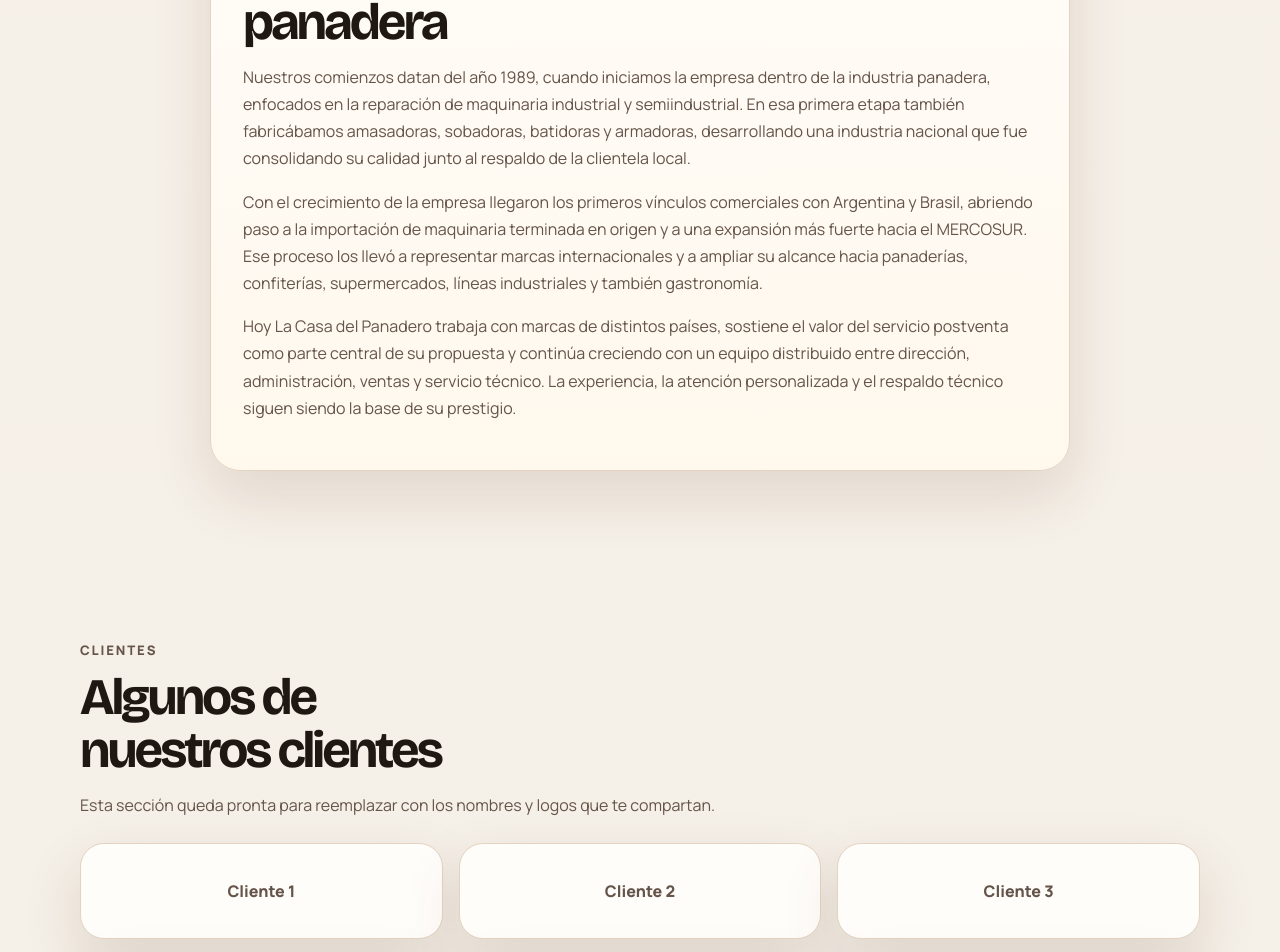
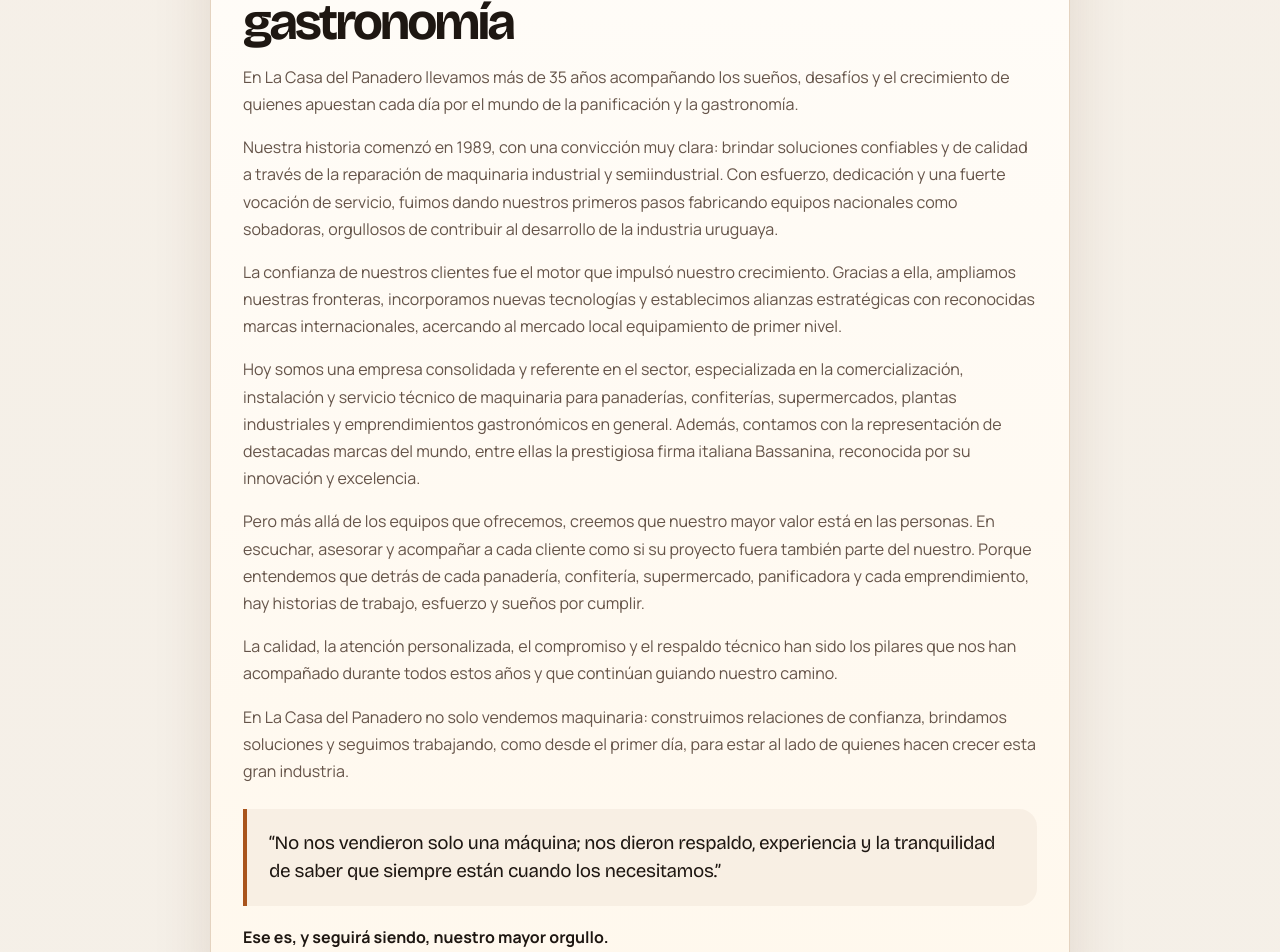
Before and after one commit to navarromaxi/la-casa-del-panadero-web, a Next.js app: page / in a window 1280 px wide. Shown: the part 4660-5612 px from the top of the page. Built offline with nearby package versions, Linux system fonts and the light colour scheme.

Commit message:
cambio en historia hecho

```diff
--- a/app/globals.css
+++ b/app/globals.css
@@ -629,6 +629,28 @@
   max-width: 860px;
 }
 
+.story-quote {
+  margin: 24px 0 0;
+  padding: 20px 22px;
+  border-left: 4px solid var(--brand);
+  border-radius: 0 18px 18px 0;
+  background: rgba(239, 226, 212, 0.45);
+  font-family: var(--font-heading), sans-serif;
+  font-size: 1.18rem;
+  line-height: 1.5;
+  letter-spacing: -0.02em;
+}
+
+.story-signoff {
+  margin-top: 18px !important;
+  font-weight: 700;
+  color: var(--ink) !important;
+}
+
+.clients-section {
+  padding-top: 0;
+}
+
 .news-section {
   padding-top: 0;
 }
--- a/app/page.tsx
+++ b/app/page.tsx
@@ -266,27 +266,55 @@
       <section id="historia" className="section">
         <div className="container story-card">
           <p className="eyebrow">Nuestra historia</p>
-          <h2>Desde 1989 vinculados al crecimiento de la industria panadera</h2>
+          <h2>Más de 35 años acompañando el crecimiento de la panificación y la gastronomía</h2>
           <p>
-            Nuestros comienzos datan del año 1989, cuando iniciamos la empresa dentro de la
-            industria panadera, enfocados en la reparación de maquinaria industrial y
-            semiindustrial. En esa primera etapa también fabricábamos amasadoras, sobadoras,
-            batidoras y armadoras, desarrollando una industria nacional que fue consolidando su
-            calidad junto al respaldo de la clientela local.
+            En La Casa del Panadero llevamos más de 35 años acompañando los sueños, desafíos y el
+            crecimiento de quienes apuestan cada día por el mundo de la panificación y la
+            gastronomía.
           </p>
           <p>
-            Con el crecimiento de la empresa llegaron los primeros vínculos comerciales con
-            Argentina y Brasil, abriendo paso a la importación de maquinaria terminada en origen y a
-            una expansión más fuerte hacia el MERCOSUR. Ese proceso los llevó a representar marcas
-            internacionales y a ampliar su alcance hacia panaderías, confiterías, supermercados,
-            líneas industriales y también gastronomía.
+            Nuestra historia comenzó en 1989, con una convicción muy clara: brindar soluciones
+            confiables y de calidad a través de la reparación de maquinaria industrial y
+            semiindustrial. Con esfuerzo, dedicación y una fuerte vocación de servicio, fuimos
+            dando nuestros primeros pasos fabricando equipos nacionales como sobadoras, orgullosos
+            de contribuir al desarrollo de la industria uruguaya.
           </p>
           <p>
-            Hoy La Casa del Panadero trabaja con marcas de distintos países, sostiene el valor del
-            servicio postventa como parte central de su propuesta y continúa creciendo con un equipo
-            distribuido entre dirección, administración, ventas y servicio técnico. La experiencia,
-            la atención personalizada y el respaldo técnico siguen siendo la base de su prestigio.
+            La confianza de nuestros clientes fue el motor que impulsó nuestro crecimiento. Gracias
+            a ella, ampliamos nuestras fronteras, incorporamos nuevas tecnologías y establecimos
+            alianzas estratégicas con reconocidas marcas internacionales, acercando al mercado local
+            equipamiento de primer nivel.
           </p>
+          <p>
+            Hoy somos una empresa consolidada y referente en el sector, especializada en la
+            comercialización, instalación y servicio técnico de maquinaria para panaderías,
+            confiterías, supermercados, plantas industriales y emprendimientos gastronómicos en
+            general. Además, contamos con la representación de destacadas marcas del mundo, entre
+            ellas la prestigiosa firma italiana Bassanina, reconocida por su innovación y
+            excelencia.
+          </p>
+          <p>
+            Pero más allá de los equipos que ofrecemos, creemos que nuestro mayor valor está en las
+            personas. En escuchar, asesorar y acompañar a cada cliente como si su proyecto fuera
+            también parte del nuestro. Porque entendemos que detrás de cada panadería, confitería,
+            supermercado, panificadora y cada emprendimiento, hay historias de trabajo, esfuerzo y
+            sueños por cumplir.
+          </p>
+          <p>
+            La calidad, la atención personalizada, el compromiso y el respaldo técnico han sido los
+            pilares que nos han acompañado durante todos estos años y que continúan guiando nuestro
+            camino.
+          </p>
+          <p>
+            En La Casa del Panadero no solo vendemos maquinaria: construimos relaciones de
+            confianza, brindamos soluciones y seguimos trabajando, como desde el primer día, para
+            estar al lado de quienes hacen crecer esta gran industria.
+          </p>
+          <blockquote className="story-quote">
+            “No nos vendieron solo una máquina; nos dieron respaldo, experiencia y la tranquilidad
+            de saber que siempre están cuando los necesitamos.”
+          </blockquote>
+          <p className="story-signoff">Ese es, y seguirá siendo, nuestro mayor orgullo.</p>
         </div>
       </section>
 
@@ -297,6 +325,10 @@
           <p className="section-intro">
             Esta sección queda pronta para reemplazar con los nombres y logos que te compartan.
           </p>
+        </div>
+      </section>
+      <section className="section clients-section">
+        <div className="container">
           <div className="logo-grid">
             {clients.map((client) => (
               <div className="logo-card client-card" key={client}>
```
